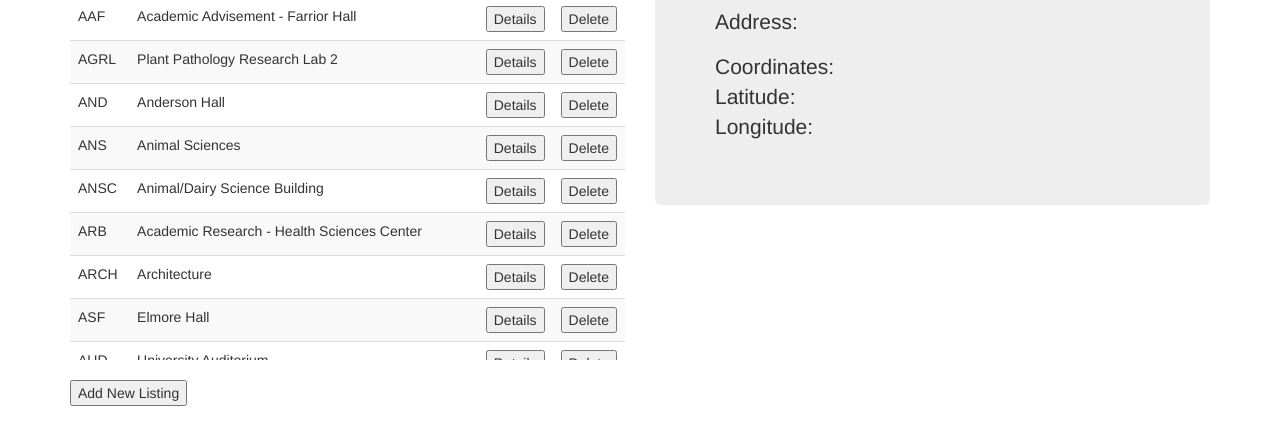
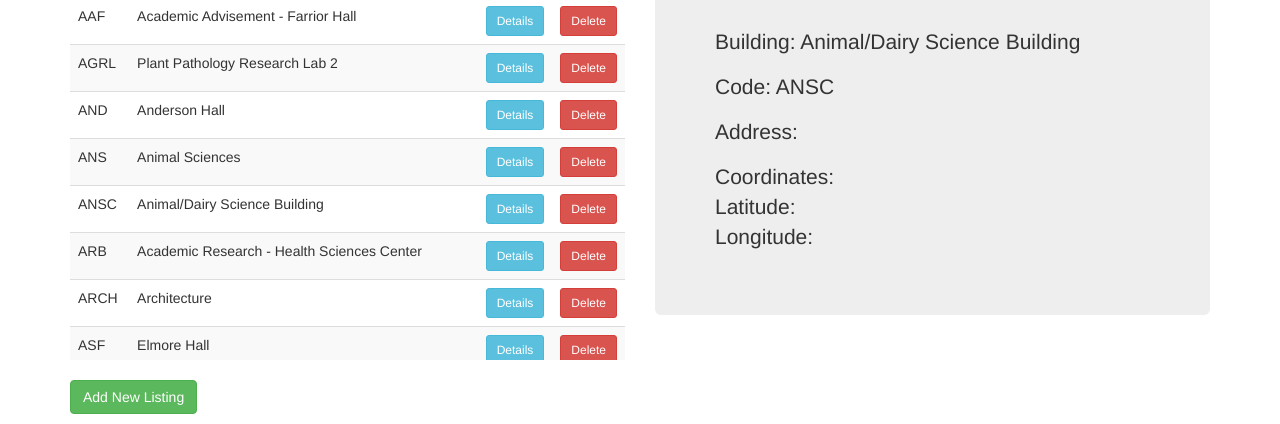
Before and after one commit to ViradaLong/cen3031-a2, a plain HTML site: page index.html in a window 1280 px wide. Both pictures are taken after a click on the element "Animal/Dairy Science Building". Shown: the part 174-598 px from the top of the page. Drawn offline with nearby package versions, Linux system fonts and the light colour scheme.

Commit message:
Style and button changes
To improve page and make use of bootstrap options.

```diff
--- a/index.html
+++ b/index.html
@@ -38,8 +38,8 @@
                 <tr ng-repeat="list in listings | filter:searchText | orderBy:'code' track by $id(list)">
                   <td>{{list.code}}</td>
                   <td ng-click="showDetails(list)">{{list.name}}</td>
-                  <td><button ng-click="showDetails(list)"> Details </button></td>
-                  <td><button ng-click="deleteListing(list)"> Delete </button></td>
+                  <td><button type="button" class="btn btn-info btn-sm" ng-click="showDetails(list)"> Details </button></td>
+                  <td><button type="button" class="btn btn-danger btn-sm" ng-click="deleteListing(list)"> Delete </button></td>
                 </tr>
             </table>
           </div>
@@ -49,7 +49,7 @@
 
             -->
 
-        <br><button ng-click="t=1">Add New Listing</button>
+        <br><button type="button" class="btn btn-success" ng-click="t=1">Add New Listing</button>
 
         </div>
         <div class="col-md-6">
@@ -62,6 +62,9 @@
 
              -->
              <div  ng-repeat="det in detailedInfo">
+               <br>
+               <p>Building: {{det.name}} </p>
+               <p>Code: {{det.code}} </p>
                <p>Address: {{det.address}} <p>
                <p>Coordinates:
                  <br> Latitude: {{det.coordinates.latitude}}
@@ -75,7 +78,8 @@
           <p>Latitude: <input type="text" class="form-control" ng-model="newListing.coordinates.latitude"> </p>
           <p>Longitude: <input type="text" class="form-control" ng-model="newListing.coordinates.longitude"> </p>
           <p>Address: <input type="text" class="form-control" ng-model="newListing.address"> </p>
-          <button ng-click="addListing()">Add Listing</button>
+          <br><br>
+          <button type="button" class="btn btn-success btn-block" ng-click="addListing()">Add Listing</button>
         </div>
         </div>
       </div>
```
